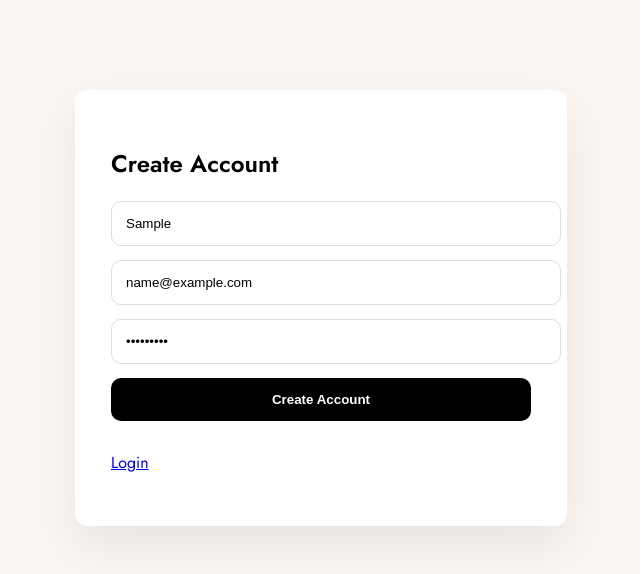
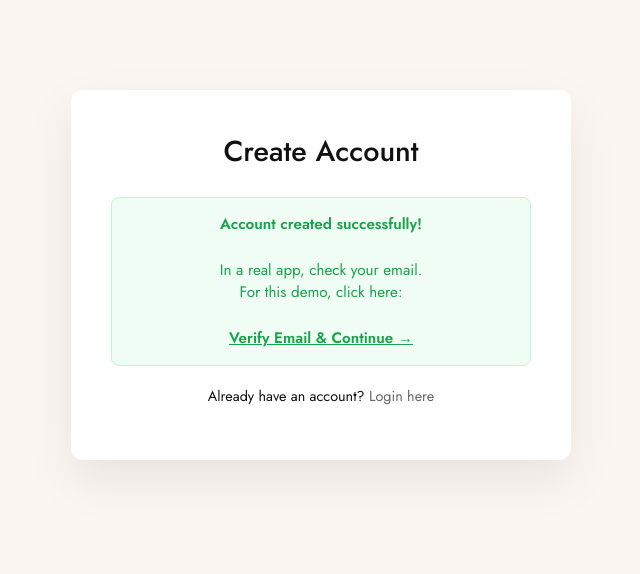
Before and after one commit to KyawWannaBL/Britium_Gallery, a plain HTML site: page create-account.html in a window 1280 px wide. Both pictures are taken after typing "Sample", "name@example.com", "Sample123" into the empty fields and a click on the button "Create Account". Shown: the whole page, without its empty margins (319-959 px from the left). Drawn offline with Linux system fonts and the light colour scheme.

Commit message:
Update create-account.html

```diff
--- a/create-account.html
+++ b/create-account.html
@@ -2,62 +2,188 @@
 <html lang="en">
 <head>
 <meta charset="UTF-8">
+<meta name="viewport" content="width=device-width, initial-scale=1.0">
 <title>Create Account | Britium Gallery</title>
-<link href="https://fonts.googleapis.com/css2?family=Jost:wght@400;600&display=swap" rel="stylesheet">
+<link href="https://fonts.googleapis.com/css2?family=Jost:wght@400;500;600&display=swap" rel="stylesheet">
 <style>
-body{margin:0;font-family:Jost;background:#fbf6f1}
-.box{max-width:420px;margin:90px auto;background:#fff;padding:36px;border-radius:12px;box-shadow:0 20px 50px rgba(0,0,0,.08)}
-input,button{width:100%;padding:14px;border-radius:10px;border:1px solid #ddd;margin-bottom:14px}
-button{background:#000;color:#fff;font-weight:700;border:none;cursor:pointer}
-.notice{display:none;margin-top:14px;background:#f8fafc;border:1px dashed #cbd5e1;padding:12px}
+  :root {
+      --bg-cream: #fbf6f1;
+      --text-dark: #111;
+      --gold: #c6a87c;
+      --error: #dc2626;
+      --success: #16a34a;
+  }
+
+  body { margin: 0; font-family: 'Jost', sans-serif; background: var(--bg-cream); color: var(--text-dark); }
+
+  .box {
+      max-width: 420px;
+      margin: 90px auto;
+      background: #fff;
+      padding: 40px;
+      border-radius: 12px;
+      box-shadow: 0 20px 50px rgba(0,0,0,0.08);
+  }
+
+  h2 { margin-top: 0; text-align: center; font-weight: 500; font-size: 1.8rem; margin-bottom: 25px; }
+
+  label { display: block; font-size: 0.85rem; color: #666; margin-bottom: 5px; }
+
+  input, button {
+      width: 100%;
+      padding: 14px;
+      border-radius: 8px;
+      border: 1px solid #ddd;
+      margin-bottom: 15px;
+      font-family: inherit;
+      box-sizing: border-box; /* Fixes padding width issues */
+      font-size: 1rem;
+  }
+
+  input:focus { outline: none; border-color: var(--gold); }
+
+  button {
+      background: #000;
+      color: #fff;
+      font-weight: 600;
+      border: none;
+      cursor: pointer;
+      margin-top: 10px;
+      transition: background 0.3s;
+  }
+
+  button:hover { background: #333; }
+
+  .notice {
+      display: none; /* Hidden by default */
+      margin-top: 20px;
+      background: #f0fdf4; /* Light green */
+      border: 1px solid #bbf7d0;
+      color: var(--success);
+      padding: 15px;
+      border-radius: 8px;
+      font-size: 0.95rem;
+      line-height: 1.5;
+      text-align: center;
+  }
+
+  .notice a { color: var(--success); font-weight: bold; text-decoration: underline; }
+
+  .error-msg {
+      display: none;
+      color: var(--error);
+      font-size: 0.9rem;
+      text-align: center;
+      margin-bottom: 15px;
+  }
+
+  .login-link { text-align: center; margin-top: 20px; font-size: 0.9rem; }
+  .login-link a { color: #666; text-decoration: none; }
+  .login-link a:hover { color: #000; text-decoration: underline; }
 </style>
 </head>
 <body>
 
 <div class="box">
-<h2>Create Account</h2>
+  <h2>Create Account</h2>
 
-<form id="form">
-  <input id="name" placeholder="Full Name" required>
-  <input id="email" type="email" placeholder="Email" required>
-  <input id="password" type="password" placeholder="Password (min 6)" required>
-  <button type="submit">Create Account</button>
-</form>
+  <div id="errorBox" class="error-msg"></div>
 
-<div id="notice" class="notice"></div>
-<p><a href="/customer/login.html">Login</a></p>
+  <form id="form">
+    <label>Full Name</label>
+    <input id="nameInput" placeholder="e.g. John Doe" required>
+
+    <label>Email Address</label>
+    <input id="emailInput" type="email" placeholder="e.g. john@example.com" required>
+
+    <label>Password</label>
+    <input id="passwordInput" type="password" placeholder="Min 6 characters" required>
+
+    <button type="submit" id="submitBtn">Create Account</button>
+  </form>
+
+  <div id="notice" class="notice"></div>
+
+  <p class="login-link">Already have an account? <a href="/customer/login.html">Login here</a></p>
 </div>
 
-<script src="/assets/js/customer-auth.js"></script>
 <script>
+// --- HELPER FUNCTIONS (Mocking customer-auth.js) ---
+function getLocalUsers() {
+    return JSON.parse(localStorage.getItem('britium_users') || '[]');
+}
+
+function saveLocalUsers(users) {
+    localStorage.setItem('britium_users', JSON.stringify(users));
+}
+
+function generateId() {
+    return 'user_' + Math.random().toString(36).substr(2, 9);
+}
+// ----------------------------------------------------
+
 document.getElementById("form").addEventListener("submit", e => {
   e.preventDefault();
 
-  const name = name.value.trim();
-  const email = email.value.trim().toLowerCase();
-  const password = password.value;
+  // 1. Safe Element Selection (Fixed Variable Conflict)
+  const nameIn = document.getElementById("nameInput");
+  const emailIn = document.getElementById("emailInput");
+  const passIn = document.getElementById("passwordInput");
+  const errorBox = document.getElementById("errorBox");
+  const noticeBox = document.getElementById("notice");
+  const submitBtn = document.getElementById("submitBtn");
 
-  if (password.length < 6) return alert("Password too short");
+  // Reset UI
+  errorBox.style.display = "none";
+  noticeBox.style.display = "none";
 
-  const users = getUsers();
-  if (users.some(u => u.email === email)) return alert("Email exists");
+  const nameVal = nameIn.value.trim();
+  const emailVal = emailIn.value.trim().toLowerCase();
+  const passwordVal = passIn.value;
 
-  users.push({
-    id: uid(),
-    name, email, password,
-    role:"customer",
-    emailVerified:false,
-    createdAt:new Date().toISOString()
-  });
+  // 2. Validation
+  if (passwordVal.length < 6) {
+      errorBox.textContent = "Password must be at least 6 characters long.";
+      errorBox.style.display = "block";
+      return;
+  }
 
-  saveUsers(users);
+  // 3. Check for existing user
+  // We use our local helper function here to ensure it works without external files
+  const users = getLocalUsers();
 
-  const t = createVerifyToken(email);
-  notice.style.display="block";
-  notice.innerHTML = `
-    Account created.<br>
-    <a href="/customer/verify-email.html?token=${t}">
-      Verify Email (Mock)
+  if (users.some(u => u.email === emailVal)) {
+      errorBox.textContent = "An account with this email already exists.";
+      errorBox.style.display = "block";
+      return;
+  }
+
+  // 4. Create User Object
+  const newUser = {
+    id: generateId(),
+    name: nameVal,
+    email: emailVal,
+    password: passwordVal, // Note: In production, never store passwords in plain text!
+    role: "customer",
+    emailVerified: false, // Set to false so we can test verification
+    createdAt: new Date().toISOString()
+  };
+
+  users.push(newUser);
+  saveLocalUsers(users);
+
+  // 5. Success UI
+  // Generate a fake token for the simulation
+  const mockToken = btoa(emailVal); // Base64 encode email as a fake token
+
+  document.getElementById("form").style.display = "none"; // Hide form
+  noticeBox.style.display = "block";
+  noticeBox.innerHTML = `
+    <strong>Account created successfully!</strong><br><br>
+    In a real app, check your email.<br>
+    For this demo, click here:<br><br>
+    <a href="/customer/verify-email.html?token=${mockToken}">
+       Verify Email & Continue &rarr;
     </a>`;
 });
 </script>
```
